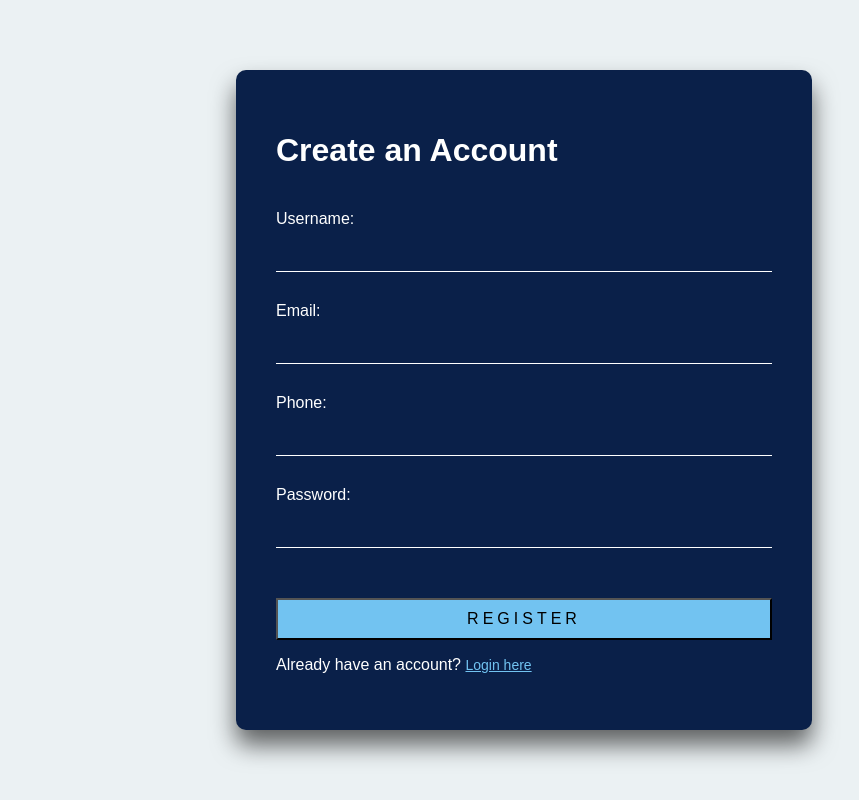
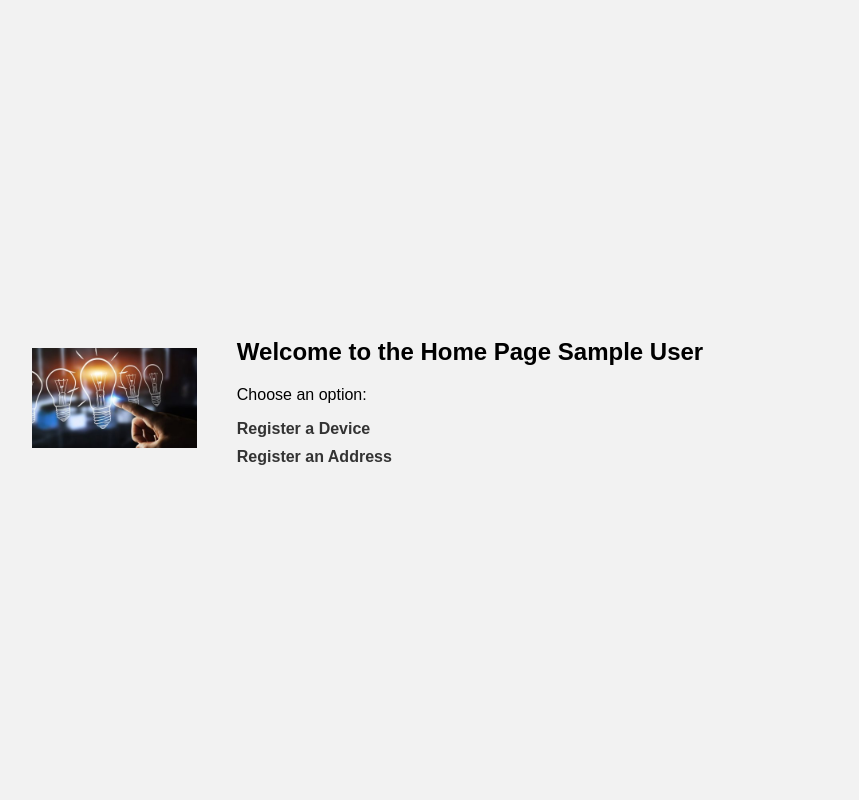
Before and after one commit to AravKrish23/PDS_Project_FA23, a Flask app: page /register in a window 1280 px wide. Shown: the whole page, without its empty margins (116-975 px from the left). Run offline with Flask 3, Linux system fonts and the light colour scheme; the visitor is signed in with stand-in values (Sample User, id 1); some libraries are stand-ins or nearby versions.

Commit message:
Register Device

```diff
--- a/app.py
+++ b/app.py
@@ -22,10 +22,9 @@ def home():
         return render_template('home_pre_login.html')
 
 
-
-
 @app.route("/register", methods=['GET', 'POST'])
 def register():
+
     if request.method == 'POST':
         name = request.form['username']
         email = request.form['email']
@@ -54,8 +53,10 @@ def register():
         # Add code for stating the user is created
 
         return redirect(url_for('login'))
+    if session["customer_id"] is not None:
+        return render_template('home.html', customer_id= session["name"])
+    return render_template('register.html')
 
-    return render_template('register.html')
 
 
 @app.route("/login", methods=['GET', 'POST'])
@@ -87,6 +88,9 @@ def login():
 
         else:
             flash('Login unsuccessful. Please check your email and password.', 'danger')
+
+    # if session["customer_id"] is not None:
+    #     return render_template('home.html', customer_id= session["name"])
 
     return render_template('login.html')
 
@@ -123,12 +127,12 @@ def register_address():
             cur.close()
             if len(result) > 0:
 
-                customer_id = 1;
+                customer_id = session["customer_id"];
 
                 if(is_primary):
                     cur = conn.cursor()
                     cur.execute('''select house_id  from house_info  where customer_id = %s and is_primary = true''', (customer_id, ))
-                    current_primary = cur.fetchone()[0]
+                    current_primary = cur.fetchone()
                     if current_primary is not None:
                         cur.execute('''update house_info set is_primary = false where customer_id = %s''', (customer_id, ))
                     cur.close()
@@ -136,28 +140,25 @@ def register_address():
                 if(is_billing):
                     cur = conn.cursor()
                     cur.execute('''select house_id  from house_info  where customer_id = %s and is_billing = true''', (customer_id, ))
-                    current_primary = cur.fetchone()[0]
+                    current_primary = cur.fetchone()
                     if current_primary is not None:
                         cur.execute('''update house_info set is_billing = false where customer_id = %s''', (customer_id, ))
                     cur.close()
-
-
-
 
                 #  Check if the use is already the current owner
                 cur = conn.cursor()
 
                 cur.execute('''select customer_id  from house_info  where address_id = %s order by owner_since desc''', (result[0], ))
                 current_owner = cur.fetchone()
-
-                if current_owner[0] == customer_id:
-                    warning = "You are already the current owner!"
-                    return(warning)
-                cur.close()
+                if current_owner is not None:
+                    if current_owner[0] == customer_id:
+                        warning = "You are already the current owner!"
+                        return(warning)
+                    cur.close()
 
 
                 cur = conn.cursor()
-                cur.execute('''insert into house_info (address_id, customer_id, owner_since, is_primary, is_billing) VALUES (%s, %s, %s, %s, %s) RETURNING house_id''', (result[0], customer_id, '20201223', is_primary, is_billing ))
+                cur.execute('''insert into house_info (address_id, customer_id, owner_since, is_primary, is_billing, is_current) VALUES (%s, %s, %s, %s, %s, %s) RETURNING house_id''', (result[0], customer_id, '20201223', is_primary, is_billing, True ))
                 new_reg_id = cur.fetchall()
                 nri = str(new_reg_id[0][0])
                 conn.commit()
@@ -168,13 +169,22 @@ def register_address():
             conn.close()
             return redirect(url_for('home'))
 
+    if session["customer_id"] is None:
+        return render_template('login.html')
     zipcodes = ["12345", "56789", "10101"]  # Add your prepopulated zipcodes
     return render_template('select_zipcode.html', zipcodes=zipcodes)
 
 
 @app.route("/register_device", methods=['GET', 'POST'])
 def register_device():
+
+    if session["customer_id"] is None:
+        return render_template('login.html')
+
+    customer_id = session["customer_id"];
+
     if request.method == 'POST':
+
         device_type = request.form['device_type']
         device_model = request.form['device_model']
         address_id = request.form['address']
@@ -183,16 +193,50 @@ def register_device():
         flash('Device registered successfully!', 'success')
         return redirect(url_for('home'))
 
-    # addresses = Address.query.filter_by(user=current_user).all()
-    return render_template('register_device.html')
+
+    conn = psycopg2.connect(database="pds_project", user="postgres",
+            password="password", host="localhost", port="5432")
+
+    cur = conn.cursor()
+    address_list = list()
+    cur.execute('''select house_id, address_id from house_info where customer_id = %s and is_current= %s''', (customer_id, True))
+    result = cur.fetchall()
+
+    if result is None:
+        return("No Address Registered for this user!")
+
+
+    for res in result:
+        cur.execute('''select unit_number, flat_number, street_name, city, state from address where address_id = %s''', (res[1],))
+        addr = list(cur.fetchone())
+        addr = ' '.join(addr)
+        address_list.append({"HouseID": res[1], "address":{addr}})
+
+    cur = conn.cursor()
+    devices_list = list()
+    cur.execute('''select device_type,device_model from devices''')
+    devices = cur.fetchall()
+    device_list = list()
+    for device in devices:
+        device_list.append({"DeviceType":device[0], "DeviceModel":device[1] })
+    print(device_list)
+
+    conn.commit()
+    cur.close()
+    conn.close()
+
+
+
+    return render_template('register_device.html', address_list=address_list, device_list=device_list)
 
 
 @app.route("/logout")
 def logout():
+    if session["customer_id"] is None:
+        return render_template('login.html')
     session.pop("name", None)
-    session.pop("custoemr_id", None)
-    return redirect(url_for("login"))
-
+    session.pop("customer_id", None)
+    return render_template('login.html')
 
 if __name__ == "__main__":
     app.run(debug=True)
```
Also changed, not shown: templates/register_device.html (+11 -11 lines).
